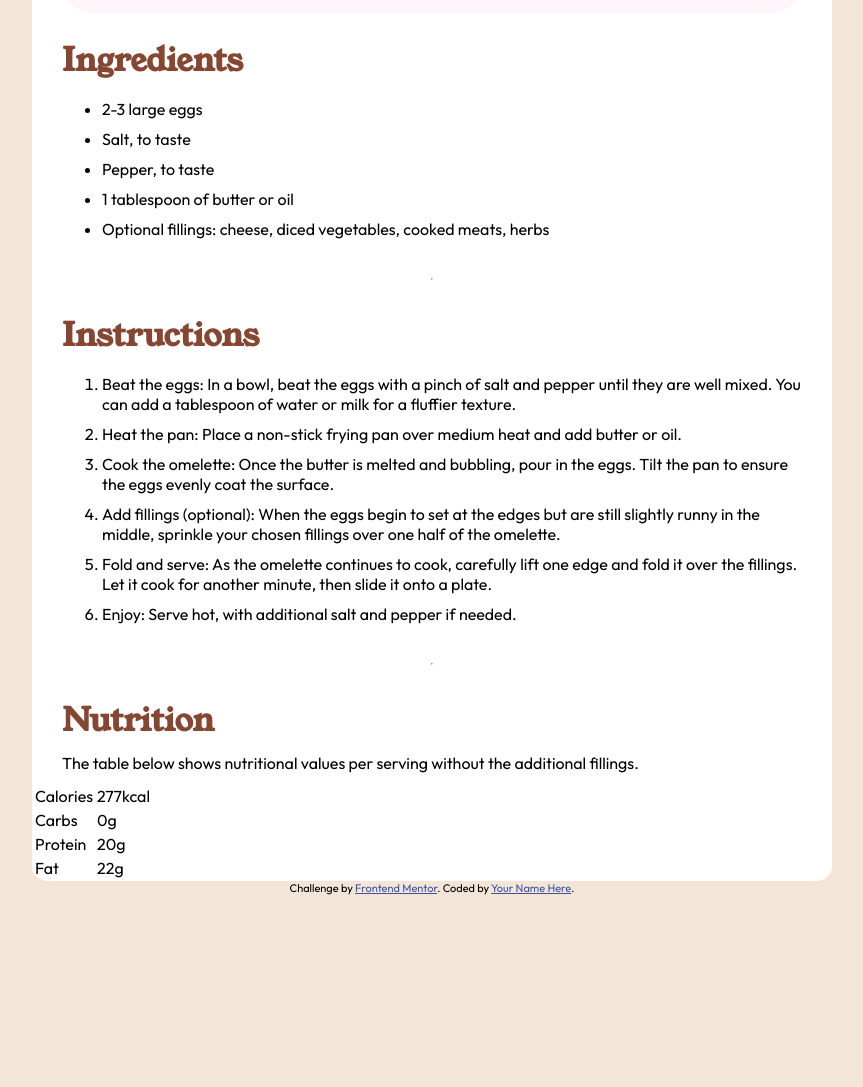
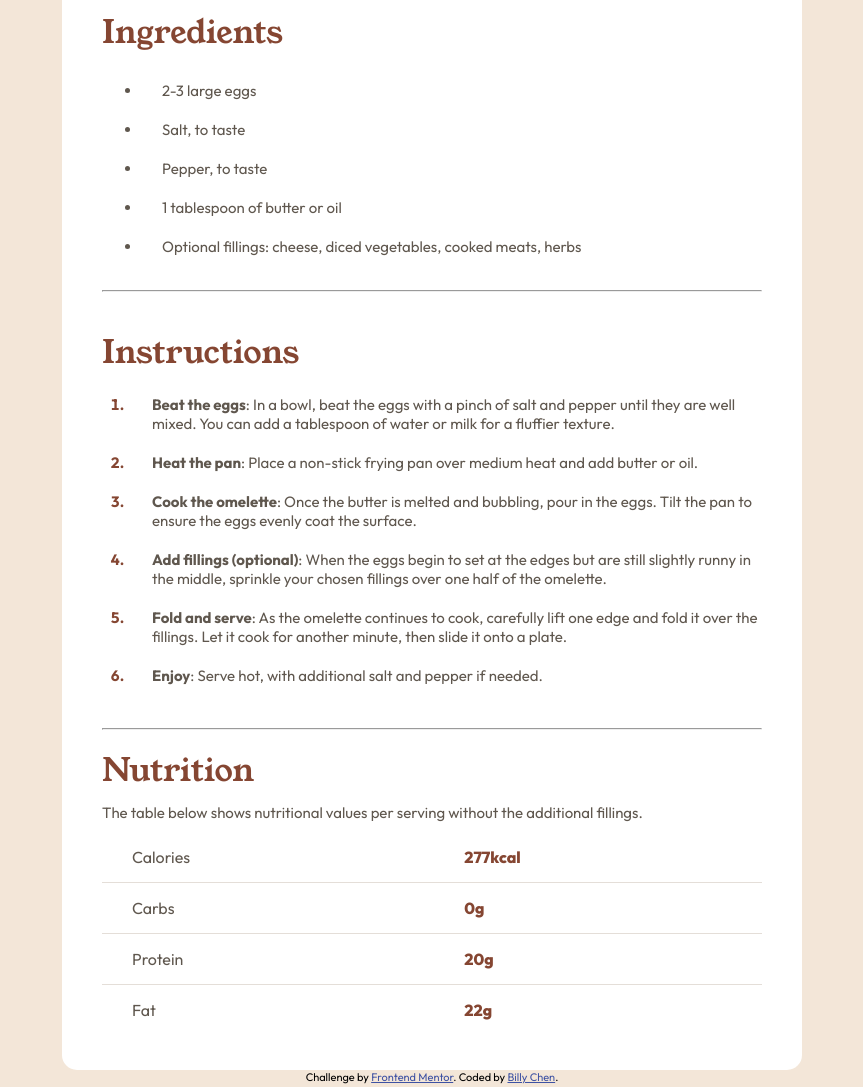
Before and after one commit to Dort1468/recipe-page, a plain HTML site: page index.html in a window 1280 px wide. Shown: the part 861-1948 px from the top of the page, without its empty margins (208-1071 px from the left). Before the commit the page ends 1764 px from the top, so only its background shows below. Drawn offline with Linux system fonts and the light colour scheme.

Commit message:
final commit

```diff
--- a/index.html
+++ b/index.html
@@ -66,42 +66,44 @@
             </li>
           </ul>
         </table>
+        <hr />
       </div>
-      <hr />
       <div class="instruction">
         <h2>Instructions</h2>
         <table>
           <ol>
             <li>
-              Beat the eggs: In a bowl, beat the eggs with a pinch of salt and
-              pepper until they are well mixed. You can add a tablespoon of
-              water or milk for a fluffier texture.
+              <strong>Beat the eggs</strong>: In a bowl, beat the eggs with a
+              pinch of salt and pepper until they are well mixed. You can add a
+              tablespoon of water or milk for a fluffier texture.
             </li>
             <li>
-              Heat the pan: Place a non-stick frying pan over medium heat and
-              add butter or oil.
+              <strong>Heat the pan</strong>: Place a non-stick frying pan over
+              medium heat and add butter or oil.
             </li>
             <li>
-              Cook the omelette: Once the butter is melted and bubbling, pour in
-              the eggs. Tilt the pan to ensure the eggs evenly coat the surface.
+              <strong>Cook the omelette</strong>: Once the butter is melted and
+              bubbling, pour in the eggs. Tilt the pan to ensure the eggs evenly
+              coat the surface.
             </li>
             <li>
-              Add fillings (optional): When the eggs begin to set at the edges
-              but are still slightly runny in the middle, sprinkle your chosen
-              fillings over one half of the omelette.
+              <strong>Add fillings (optional)</strong>: When the eggs begin to
+              set at the edges but are still slightly runny in the middle,
+              sprinkle your chosen fillings over one half of the omelette.
             </li>
             <li>
-              Fold and serve: As the omelette continues to cook, carefully lift
-              one edge and fold it over the fillings. Let it cook for another
-              minute, then slide it onto a plate.
+              <strong>Fold and serve</strong>: As the omelette continues to
+              cook, carefully lift one edge and fold it over the fillings. Let
+              it cook for another minute, then slide it onto a plate.
             </li>
             <li>
-              Enjoy: Serve hot, with additional salt and pepper if needed.
+              <strong>Enjoy</strong>: Serve hot, with additional salt and pepper
+              if needed.
             </li>
           </ol>
         </table>
       </div>
-      <hr />
+      <hr style="color: hsl(30, 10%, 34%)" />
       <div class="nutrition">
         <h2>Nutrition</h2>
         <p>
@@ -111,19 +113,19 @@
         <table>
           <tr>
             <td>Calories</td>
-            <td>277kcal</td>
+            <td class="brownColor">277kcal</td>
           </tr>
           <tr>
             <td>Carbs</td>
-            <td>0g</td>
+            <td class="brownColor">0g</td>
           </tr>
           <tr>
             <td>Protein</td>
-            <td>20g</td>
+            <td class="brownColor">20g</td>
           </tr>
-          <tr>
+          <tr class="last">
             <td>Fat</td>
-            <td>22g</td>
+            <td class="brownColor">22g</td>
           </tr>
         </table>
       </div>
@@ -133,7 +135,7 @@
       Challenge by
       <a href="https://www.frontendmentor.io?ref=challenge" target="_blank"
         >Frontend Mentor</a
-      >. Coded by <a href="#">Your Name Here</a>.
+      >. Coded by <a href="#">Billy Chen</a>.
     </div>
   </body>
 </html>
--- a/styles/style.scss
+++ b/styles/style.scss
@@ -26,15 +26,14 @@ body {
   flex-direction: column;
   justify-content: center;
   background-color: white;
-  width: 800px;
-  height: 80%;
-  margin-top: 100px;
+  width: 740px;
+  height: 90%;
+  margin-top: 120px;
   border-radius: 15px;
-  gap: 15px;
 }
 
 .image-container {
-  margin: 30px;
+  margin: 40px;
 }
 
 img {
@@ -43,8 +42,8 @@ img {
 }
 
 h1 {
-  margin: 10px 30px;
-  font-size: 2.5rem;
+  margin: 10px 40px;
+  font-size: 2rem;
   text-align: left;
 }
 
@@ -54,22 +53,87 @@ p,
 li,
 tr,
 td {
-  margin: 10px 30px;
+  margin: 10px 40px;
 }
 
+hr {
+  width: 660px;
+  color: hsl(30, 54%, 90%);
+}
 .preparation-time {
   background-color: hsl(330, 100%, 98%);
-  width: 740px;
-  margin-left: 30px;
+  width: 660px;
+  margin-left: 40px;
   border-radius: 30px;
   h2 {
     font-family: "Outfit", sans-serif;
-    font-size: 1.5rem;
-    font-weight: 800;
+    font-size: 20px;
+    font-weight: 700;
+    margin: 30px 30px 10px 30px;
     color: hsl(332, 51%, 32%);
   }
   li {
-    padding: 5px 15px;
+    padding: 10px 0px 10px 20px;
+    margin-top: 0;
+    margin-bottom: 0;
+  }
+}
+
+.ingredient {
+  h2 {
+    font-weight: 400;
+    margin: 30px 30px 10px 40px;
+  }
+  li {
+    padding: 10px 0px 10px 20px;
+    margin-top: 0;
+    margin-bottom: 0;
+  }
+}
+.instruction {
+  h2 {
+    font-weight: 400;
+    margin: 30px 30px 0px 40px;
+  }
+  ol {
+    ::marker {
+      color: hsl(14, 45%, 36%);
+      font-weight: 700;
+    }
+    margin: 0px 40px 35px 0px;
+    padding-left: 20px;
+    li {
+      margin: 20px 0px 0px 45px;
+      padding-left: 25px;
+    }
+  }
+}
+
+.nutrition {
+  h2 {
+    font-weight: 400;
+  }
+  table {
+    min-width: 660px;
+    margin: 0px 40px 35px 40px;
+  }
+  table,
+  tr,
+  td {
+    border-collapse: collapse;
+    padding: 15px 30px;
+    text-align: left;
+    color: hsl(30, 10%, 34%);
+  }
+  tr {
+    border-bottom: 1px solid hsl(30, 18%, 87%);
+    &:last-child {
+      border-bottom: none;
+    }
+  }
+  .brownColor {
+    color: hsl(14, 45%, 36%);
+    font-weight: 800;
   }
 }
 
@@ -78,3 +142,9 @@ h2 {
   font-weight: 800;
   color: hsl(14, 45%, 36%);
 }
+
+p,
+li {
+  font-size: 15px;
+  color: hsl(30, 10%, 34%);
+}
```
Also changed, not shown: design/desktop-design.jpg, styles/style.css, 1 other file.
